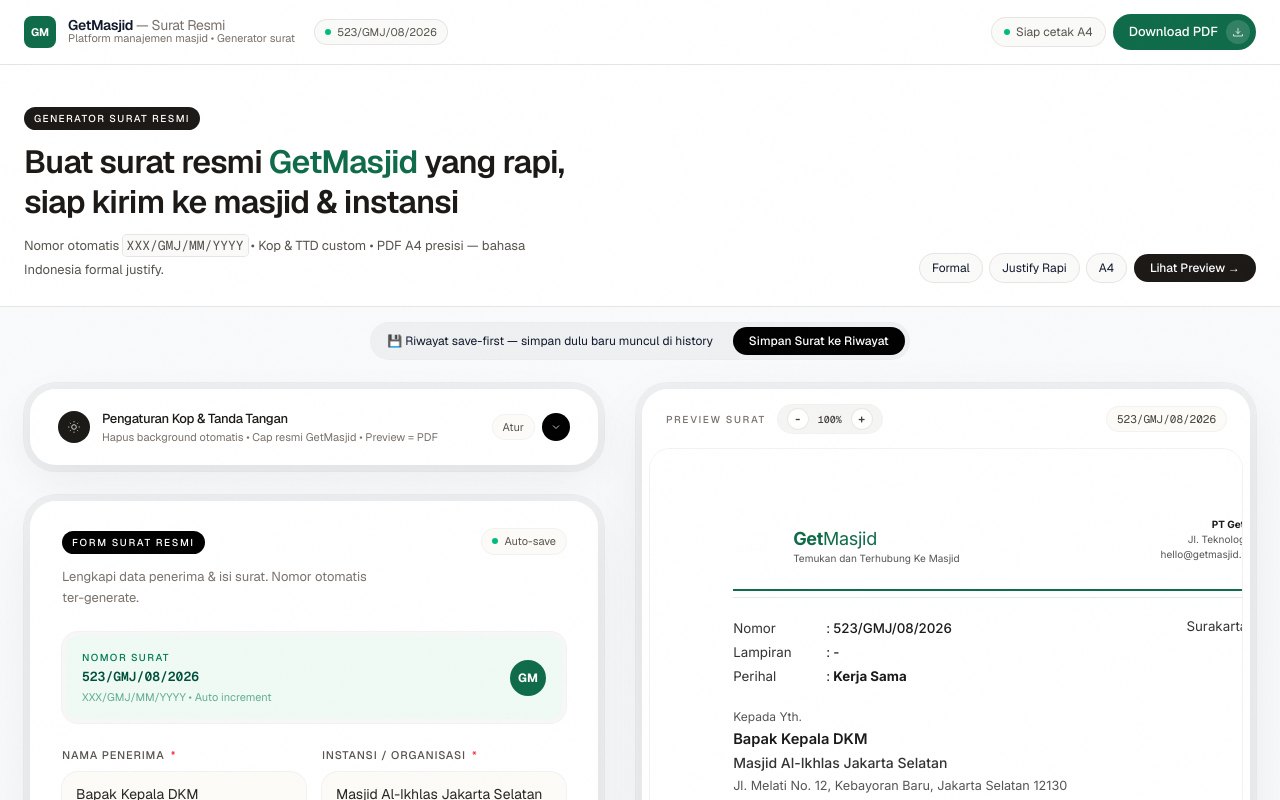
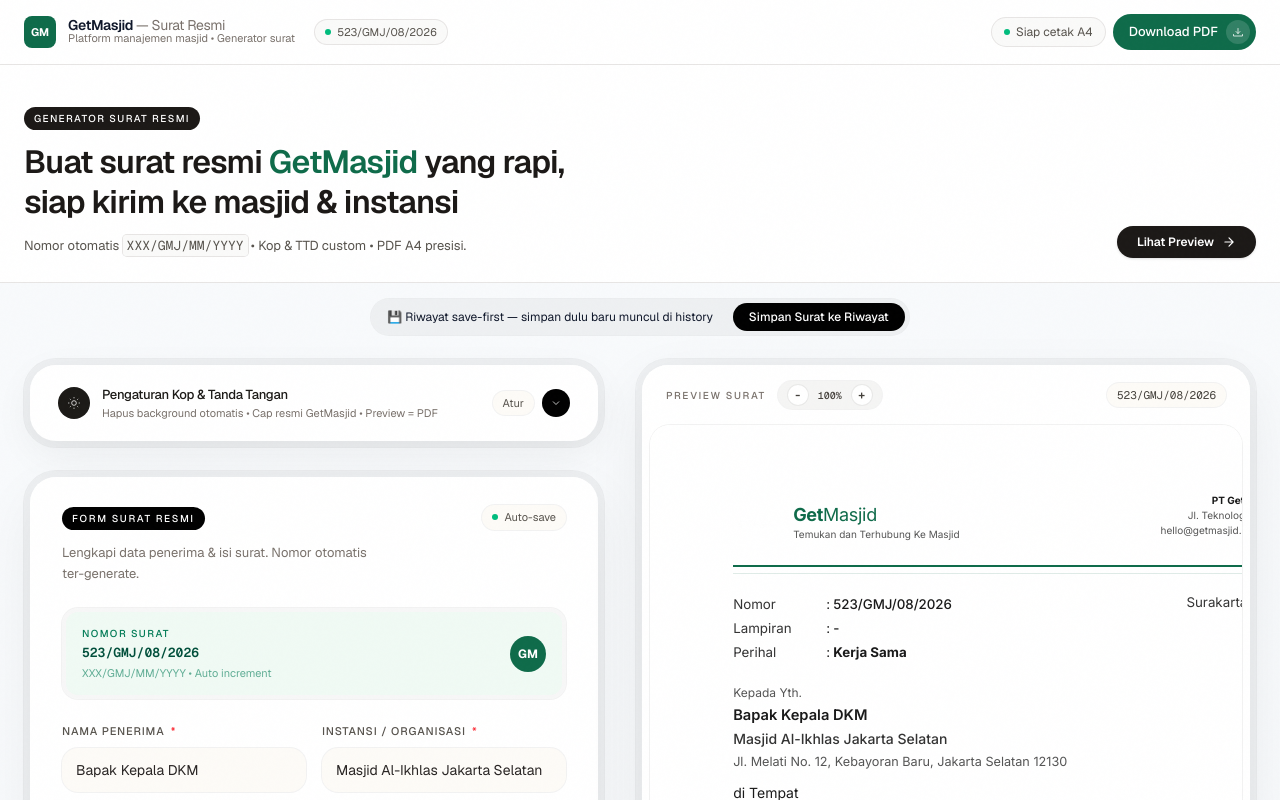
Before and after one commit to raffiatalla90/GenerateSurat, a Next.js app: page / in a window 1280 px wide. Shown: the top 800 px of the page. Built offline with nearby package versions, Linux system fonts and the light colour scheme.

Commit message:
fix: remove Formal Justify Rapi tags and simplify hero section

```diff
--- a/src/app/page.tsx
+++ b/src/app/page.tsx
@@ -244,13 +244,13 @@
             <h1 className="text-[28px] md:text-[32px] font-semibold tracking-tight leading-tight text-stone-900">
               Buat surat resmi <span className="text-[#0f6b4a]">GetMasjid</span> yang rapi,<br className="hidden md:block" /> siap kirim ke masjid & instansi
             </h1>
-            <p className="text-[13px] leading-6 text-stone-600 max-w-[560px]">Nomor otomatis <span className="font-mono bg-stone-50 px-1 py-0.5 rounded ring-1 ring-stone-200">XXX/GMJ/MM/YYYY</span> • Kop & TTD custom • PDF A4 presisi — bahasa Indonesia formal justify.</p>
+            <p className="text-[13px] leading-6 text-stone-600 max-w-[560px]">Nomor otomatis <span className="font-mono bg-stone-50 px-1 py-0.5 rounded ring-1 ring-stone-200">XXX/GMJ/MM/YYYY</span> • Kop & TTD custom • PDF A4 presisi.</p>
           </div>
-          <div className="flex flex-wrap gap-2">
-            <span className="px-3 py-1.5 rounded-full bg-stone-50 ring-1 ring-stone-200 text-xs">Formal</span>
-            <span className="px-3 py-1.5 rounded-full bg-stone-50 ring-1 ring-stone-200 text-xs">Justify Rapi</span>
-            <span className="px-3 py-1.5 rounded-full bg-stone-50 ring-1 ring-stone-200 text-xs">A4</span>
-            <button onClick={handlePreview} className="inline-flex items-center gap-2 px-4 py-1.5 rounded-full bg-stone-900 text-white text-xs font-medium">Lihat Preview →</button>
+          <div className="flex flex-wrap gap-2 items-center">
+            <button onClick={handlePreview} className="inline-flex items-center gap-2 px-5 py-2 rounded-full bg-stone-900 hover:bg-stone-800 text-white text-xs font-semibold shadow-sm transition active:scale-95">
+              <span>Lihat Preview</span>
+              <svg width="14" height="14" viewBox="0 0 24 24" fill="none" stroke="currentColor" strokeWidth="2"><path d="M5 12h14M12 5l7 7-7 7" strokeLinecap="round" strokeLinejoin="round"/></svg>
+            </button>
           </div>
         </div>
       </section>
```
